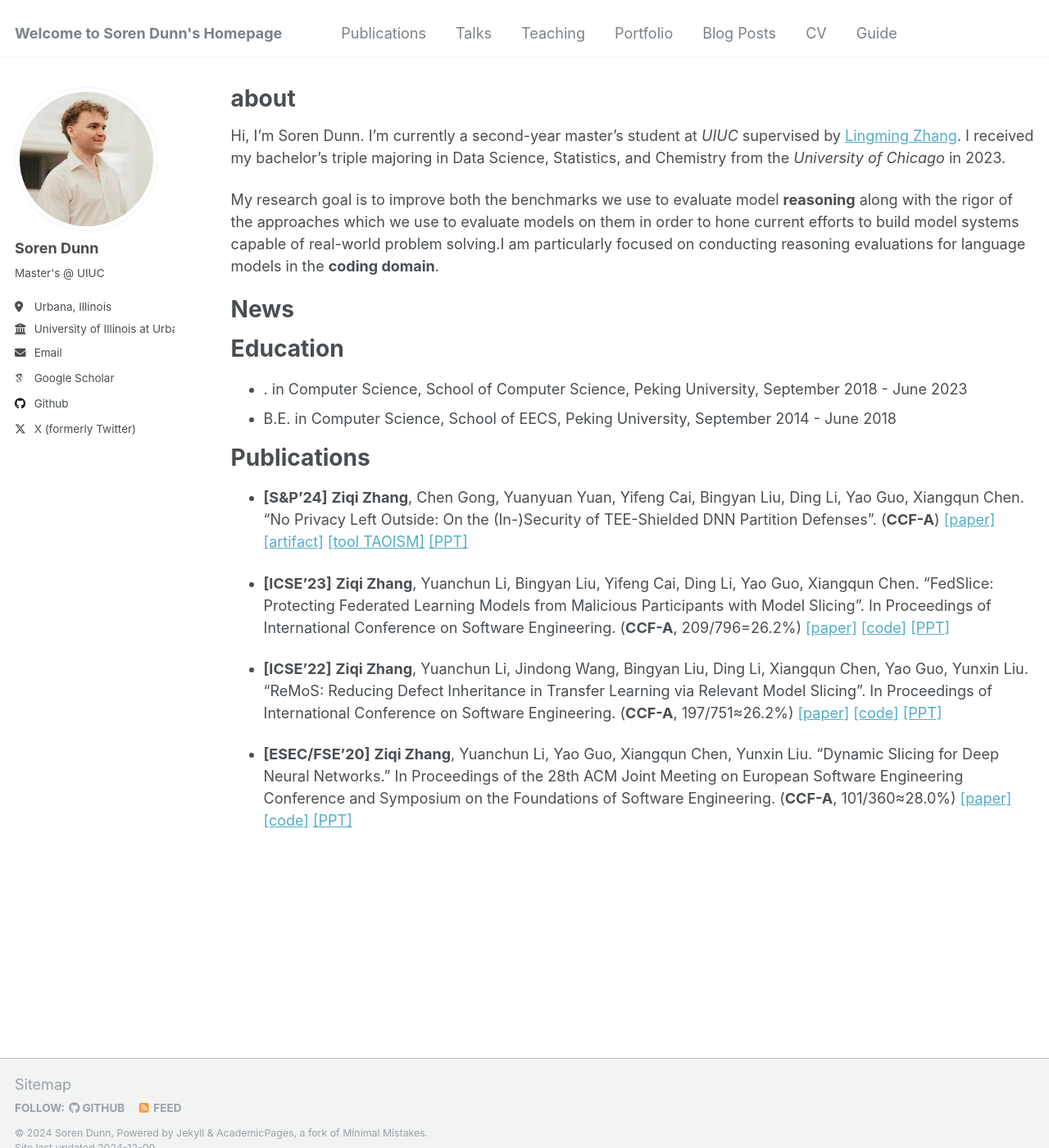
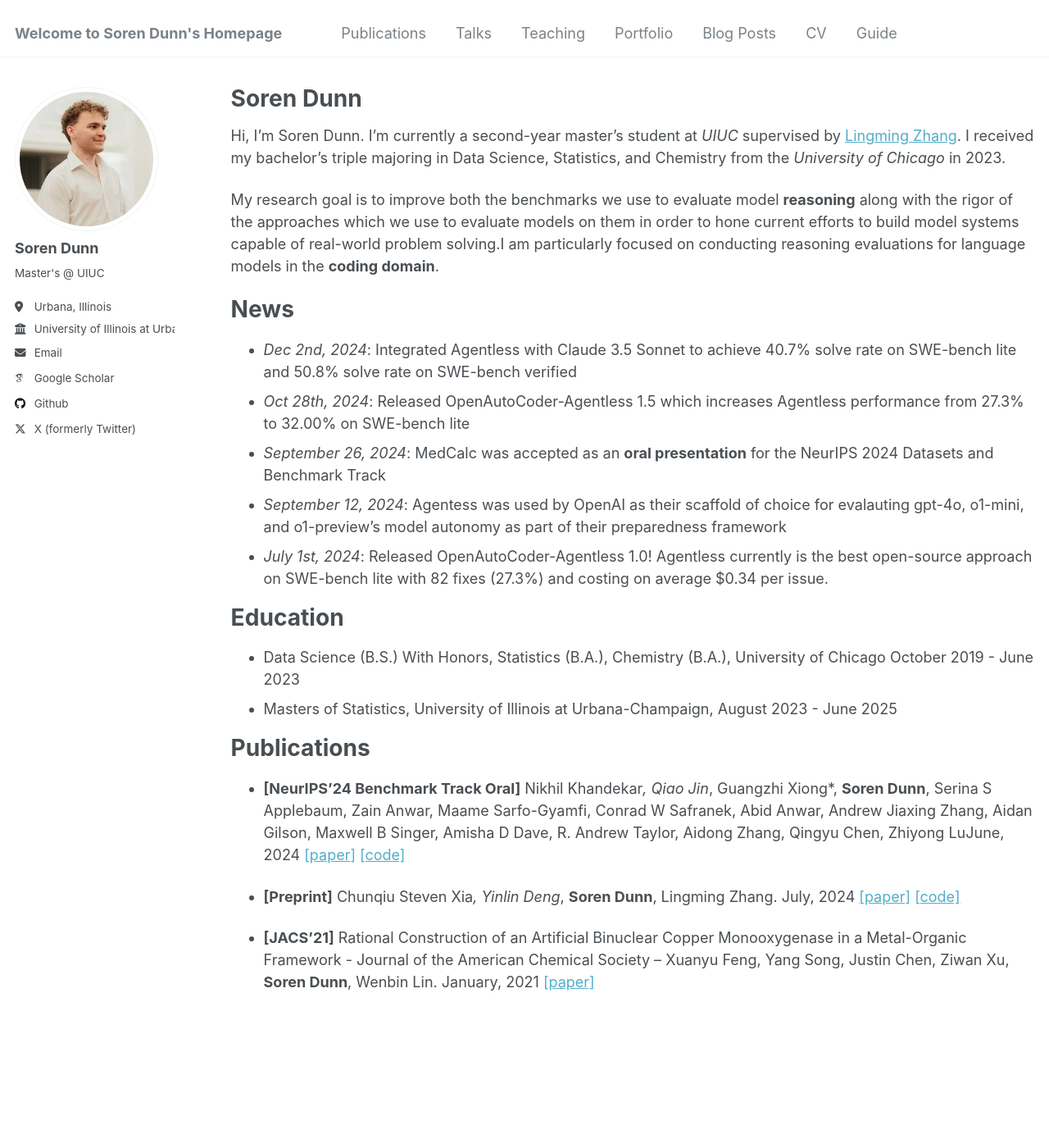
Before and after one commit to sorendunn/sorendunn.github.io, a Jekyll site: the page built from _pages/about.md, in a window 1280 px wide and 1400 px high. Shown: the whole window at 82% size. Built offline with Jekyll 4.4.1, drawn with Linux system fonts in a browser that asks for light colours; some web fonts are replaced.

Commit message:
expanding about

```diff
--- a/_pages/about.md
+++ b/_pages/about.md
@@ -1,6 +1,6 @@
 ---
 layout: archive
-title: "about"
+title: "Soren Dunn"
 permalink: /
 author_profile: true
 redirect_from:
@@ -16,18 +16,22 @@ My research goal is to improve both the benchmarks we use to evaluate model **re
 
 News
 =====
+- *Dec 2nd, 2024*: Integrated Agentless with Claude 3.5 Sonnet to achieve 40.7% solve rate on SWE-bench lite and 50.8% solve rate on SWE-bench verified
+- *Oct 28th, 2024*: Released OpenAutoCoder-Agentless 1.5 which increases Agentless performance from 27.3% to 32.00% on SWE-bench lite
+- *September 26, 2024*: MedCalc was accepted as an **oral presentation** for the NeurIPS 2024 Datasets and Benchmark Track
+- *September 12, 2024*: Agentess was used by OpenAI as their scaffold of choice for evalauting gpt-4o, o1-mini, and o1-preview's model autonomy as part of their preparedness framework
+- *July 1st, 2024*: Released OpenAutoCoder-Agentless 1.0! Agentless currently is the best open-source approach on SWE-bench lite with 82 fixes (27.3%) and costing on average $0.34 per issue.
 
 Education
 =====
-- . in Computer Science, School of Computer Science, Peking University, September 2018 - June 2023
-- B.E. in Computer Science, School of EECS, Peking University, September 2014 - June 2018
+- Data Science (B.S.) With Honors, Statistics (B.A.), Chemistry (B.A.), University of Chicago October 2019 - June 2023
+- Masters of Statistics, University of Illinois at Urbana-Champaign, August 2023 - June 2025
 
 Publications
 =====
-- **[S&P'24]** **Ziqi Zhang**, Chen Gong, Yuanyuan Yuan, Yifeng Cai, Bingyan Liu, Ding Li, Yao Guo, Xiangqun Chen. “No Privacy Left Outside: On the (In-)Security of TEE-Shielded DNN Partition Defenses”. (**CCF-A**) [[paper]](https://www.computer.org/csdl/proceedings-article/sp/2024/313000a052/1RjEarlPFew) [[artifact]](https://github.com/ziqi-zhang/TEESlice-artifact) [[tool TAOISM]](https://github.com/ziqi-zhang/TAOISM) [[PPT]](files/TEESlice-SP-upload.pdf)
 
-- **[ICSE'23]** **Ziqi Zhang**, Yuanchun Li, Bingyan Liu, Yifeng Cai, Ding Li, Yao Guo, Xiangqun Chen. “FedSlice: Protecting Federated Learning Models from Malicious Participants with Model Slicing”. In Proceedings of International Conference on Software Engineering. (**CCF-A**, 209/796=26.2%) [[paper]](https://dl.acm.org/doi/abs/10.1109/ICSE48619.2023.00049) [[code]](https://zenodo.org/records/7536375) [[PPT]](files/ICSE23-FedSlice-upload.pdf)
+- **[NeurIPS'24 Benchmark Track Oral]** Nikhil Khandekar*, Qiao Jin*, Guangzhi Xiong*, **Soren Dunn**, Serina S Applebaum, Zain Anwar, Maame Sarfo-Gyamfi, Conrad W Safranek, Abid Anwar, Andrew Jiaxing Zhang, Aidan Gilson, Maxwell B Singer, Amisha D Dave, R. Andrew Taylor, Aidong Zhang, Qingyu Chen, Zhiyong LuJune, 2024 [[paper]](https://openreview.net/pdf?id=VXohja0vrQ) [[code]](https://github.com/ncbi-nlp/MedCalc-Bench)
 
-- **[ICSE'22]** **Ziqi Zhang**, Yuanchun Li, Jindong Wang, Bingyan Liu, Ding Li, Xiangqun Chen, Yao Guo, Yunxin Liu. “ReMoS: Reducing Defect Inheritance in Transfer Learning via Relevant Model Slicing”. In Proceedings of International Conference on Software Engineering. (**CCF-A**, 197/751≈26.2%) [[paper]](https://ieeexplore.ieee.org/document/9793881/) [[code]](https://github.com/PKU-ASAL/ReMoS_artifact) [[PPT]](files/ICSE22-ReMoS-upload.pdf)
+- **[Preprint]** Chunqiu Steven Xia*, Yinlin Deng*, **Soren Dunn**, Lingming Zhang. July, 2024 [[paper]](https://arxiv.org/abs/2407.01489) [[code]](https://github.com/OpenAutoCoder/Agentless)
 
-- **[ESEC/FSE'20]** **Ziqi Zhang**, Yuanchun Li, Yao Guo, Xiangqun Chen, Yunxin Liu. “Dynamic Slicing for Deep Neural Networks.” In Proceedings of the 28th ACM Joint Meeting on European Software Engineering Conference and Symposium on the Foundations of Software Engineering. (**CCF-A**, 101/360≈28.0%) [[paper]](https://dl.acm.org/doi/10.1145/3368089.3409676) [[code]](https://dl.acm.org/do/10.5281/zenodo.3901405/full/) [[PPT]](files/FES20-NNSlicer-upload.pdf)
+- **[JACS'21]** Rational Construction of an Artificial Binuclear Copper Monooxygenase in a Metal-Organic Framework - Journal of the American Chemical Society – Xuanyu Feng, Yang Song, Justin Chen, Ziwan Xu, **Soren Dunn**, Wenbin Lin. January, 2021 [[paper]](https://pubs.acs.org/doi/full/10.1021/jacs.0c11920)
```
